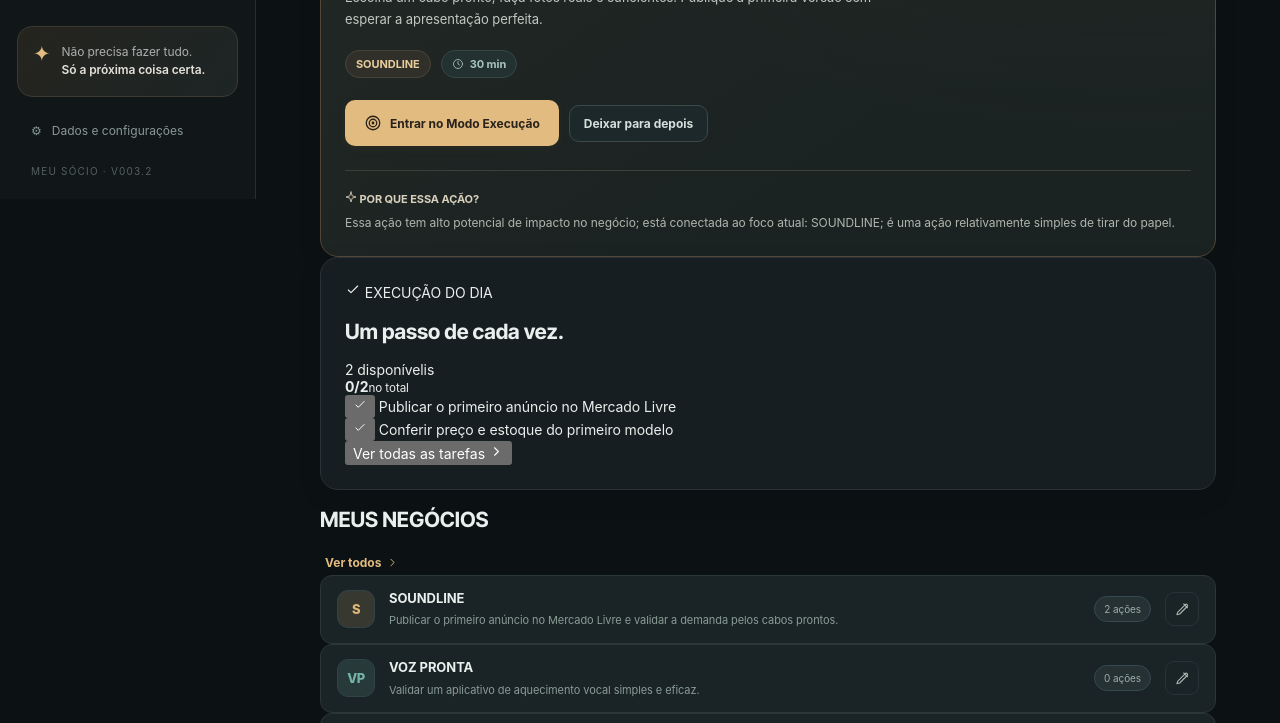
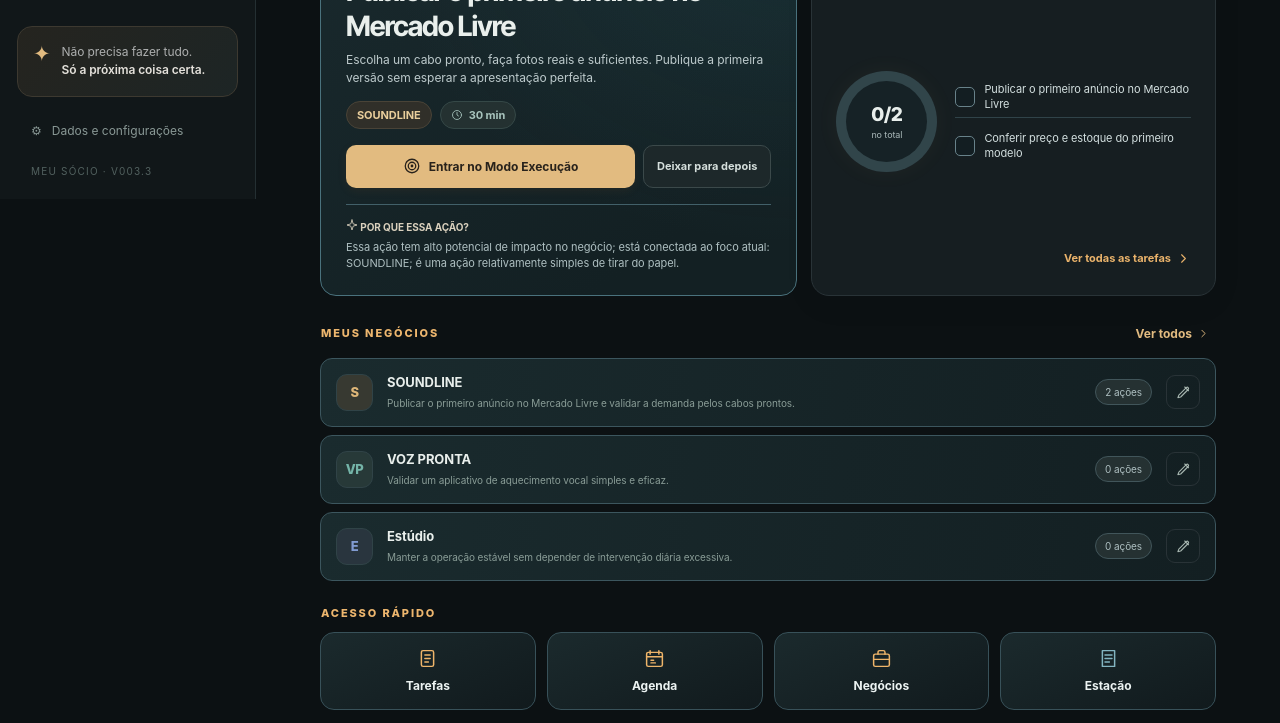
Before and after one commit to ZehReisMusic/SOCIO, a website with bundled scripts: page index.html in a window 1280 px wide. Shown: the part 601-1324 px from the top of the page. Built offline with nearby package versions, Linux system fonts and the light colour scheme.

Commit message:
feat(v0033): publicar redesign com ondas preservando serviço de notificações

```diff
--- a/index.html
+++ b/index.html
@@ -17,6 +17,7 @@
   <link href="https://fonts.googleapis.com/css2?family=Inter:wght@400;500;600;700;800&family=Inter+Tight:wght@500;600;700;800&display=swap" rel="stylesheet" />
   <link rel="stylesheet" href="./css/style.css" />
   <link rel="stylesheet" href="./css/theme-v0032.css" />
+  <link rel="stylesheet" href="./css/experience-v0033.css" />
   <title>MEU SÓCIO — Menos planos. Mais avanço.</title>
 </head>
 <body>
@@ -31,7 +32,7 @@
       <div class="sidebar-bottom">
         <div class="aside-note"><span class="aside-note-icon">✦</span><p>Não precisa fazer tudo.<br><strong>Só a próxima coisa certa.</strong></p></div>
         <button type="button" class="sidebar-settings" data-nav="ajustes">⚙ <span>Dados e configurações</span></button>
-        <div class="version">MEU SÓCIO · V003.2</div>
+        <div class="version">MEU SÓCIO · V003.3</div>
       </div>
     </aside>
     <div class="main-area">
```
